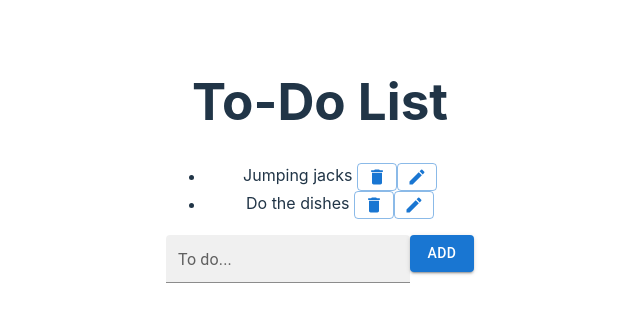
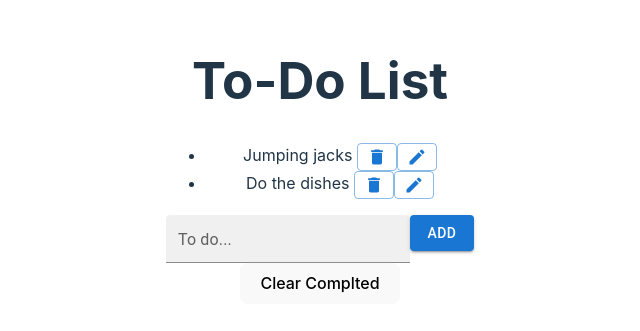
Before and after one commit to abelinsenmayer/rememberall, a React (Vite) app in the folder rememberall/: page / in a window 1280 px wide. Shown: the part 239-570 px from the top of the page, without its empty margins (320-960 px from the left). Built offline with nearby package versions, Linux system fonts and the light colour scheme.

Commit message:
Clear completed items button

```diff
--- a/rememberall/src/todolist/ToDoList.jsx
+++ b/rememberall/src/todolist/ToDoList.jsx
@@ -1,6 +1,7 @@
 import { useState } from 'react'
 import CreateItemForm from './CreateItemForm'
 import { ToDoListItem, ToDo } from './ToDoListItem'
+import { Button } from '@mui/base'
 
 export default function ToDoList({ initItems }) {
     const [items, setItems] = useState(initItems)
@@ -15,6 +16,9 @@ export default function ToDoList({ initItems }) {
     }
     const updateText = (item, text) => {
         setItems(items.map((i) => i == item ? new ToDo(text, item.done) : i))
+    }
+    const clearCompleted = () => {
+        setItems(items.filter((i) => i.done == false))
     }
 
     return (
@@ -32,6 +36,7 @@ export default function ToDoList({ initItems }) {
                 )}
             </ul>
             <CreateItemForm addItem={addItem} />
+            <Button variant="contained" onClick={clearCompleted}>Clear Complted</Button>
         </>
     )
 }
```
